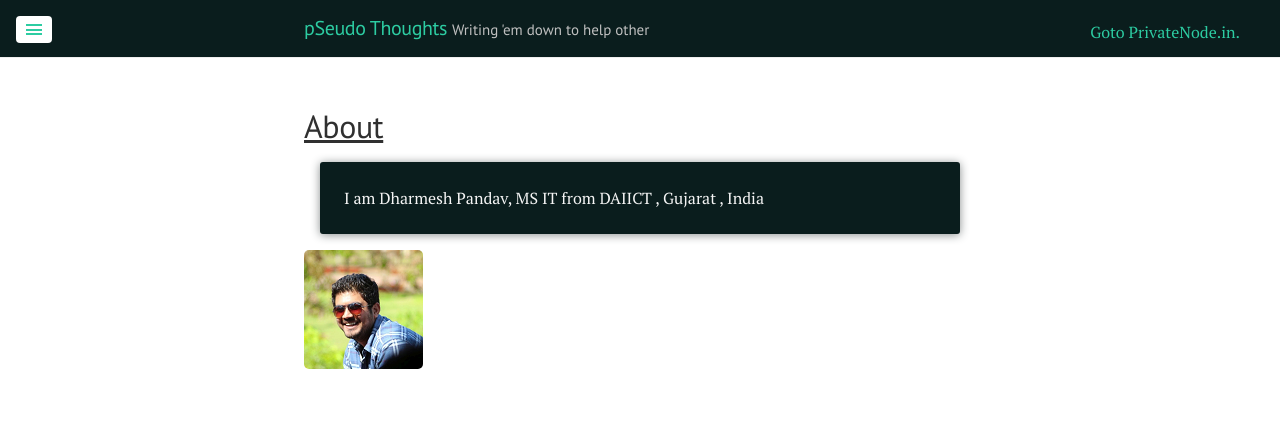
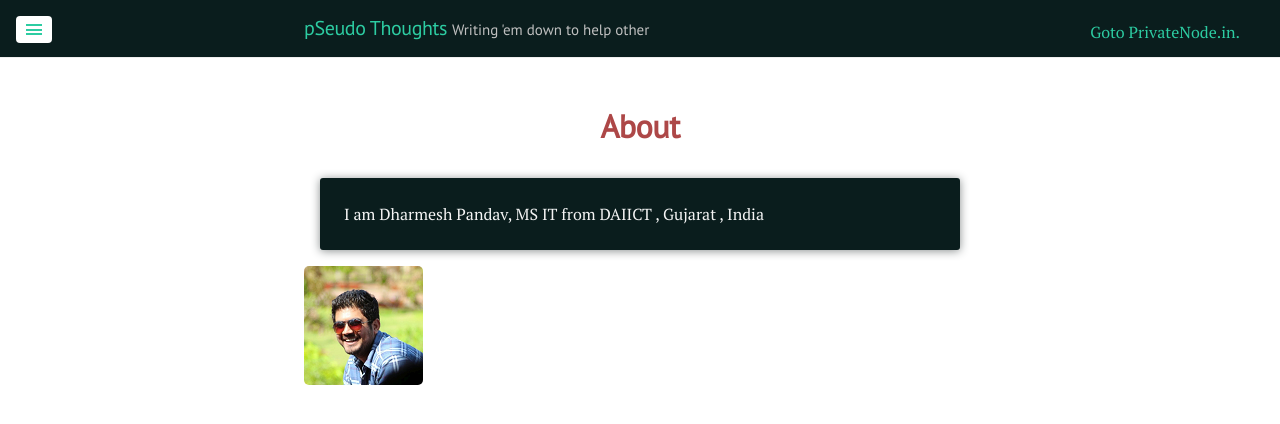
Before and after one commit to DharmeshPandav/dharmeshpandav.github.io, a Jekyll site: the page built from about.md, in a window 1280 px wide. Shown: the top 424 px of the page. Built offline with Jekyll 4.4.1, drawn with Linux system fonts in a browser that asks for light colours; nearby versions of some CDN libraries; Markdown is read by kramdown in place of the engine named in the settings.

Commit message:
changing theme

```diff
--- a/_layouts/page.html
+++ b/_layouts/page.html
@@ -2,7 +2,9 @@
 layout: default
 ---
 <div class="page">
-  <h1 class="page-title"> <ins> {{ page.title }} </ins> </h1>
+    <div class="aling-center">
+        <h1 class="page-title"> <strong>{{ page.title }} </strong> </h1> <!--<ins> for underline-->
+    </div>
   {{ content }}
 </div>
 
```
